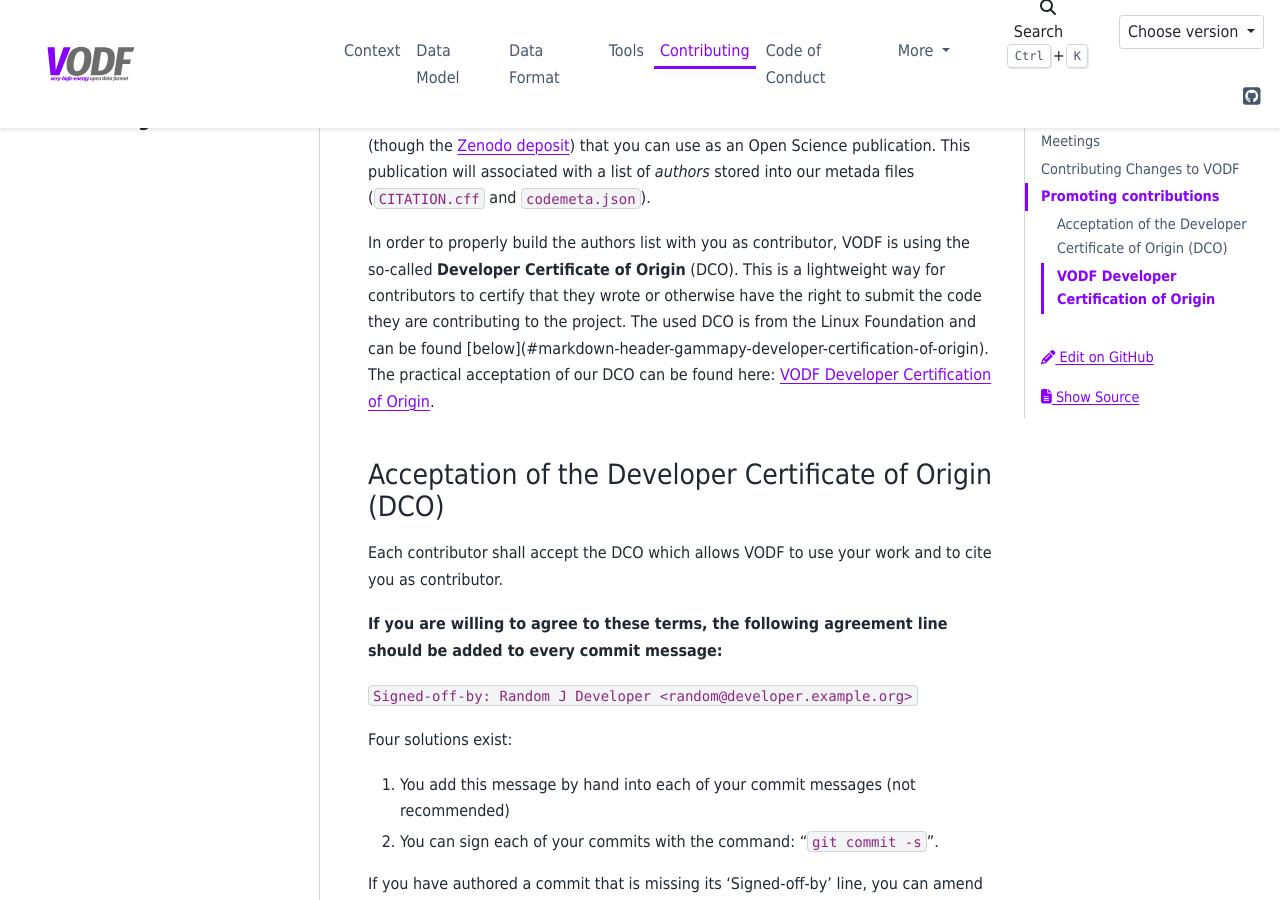
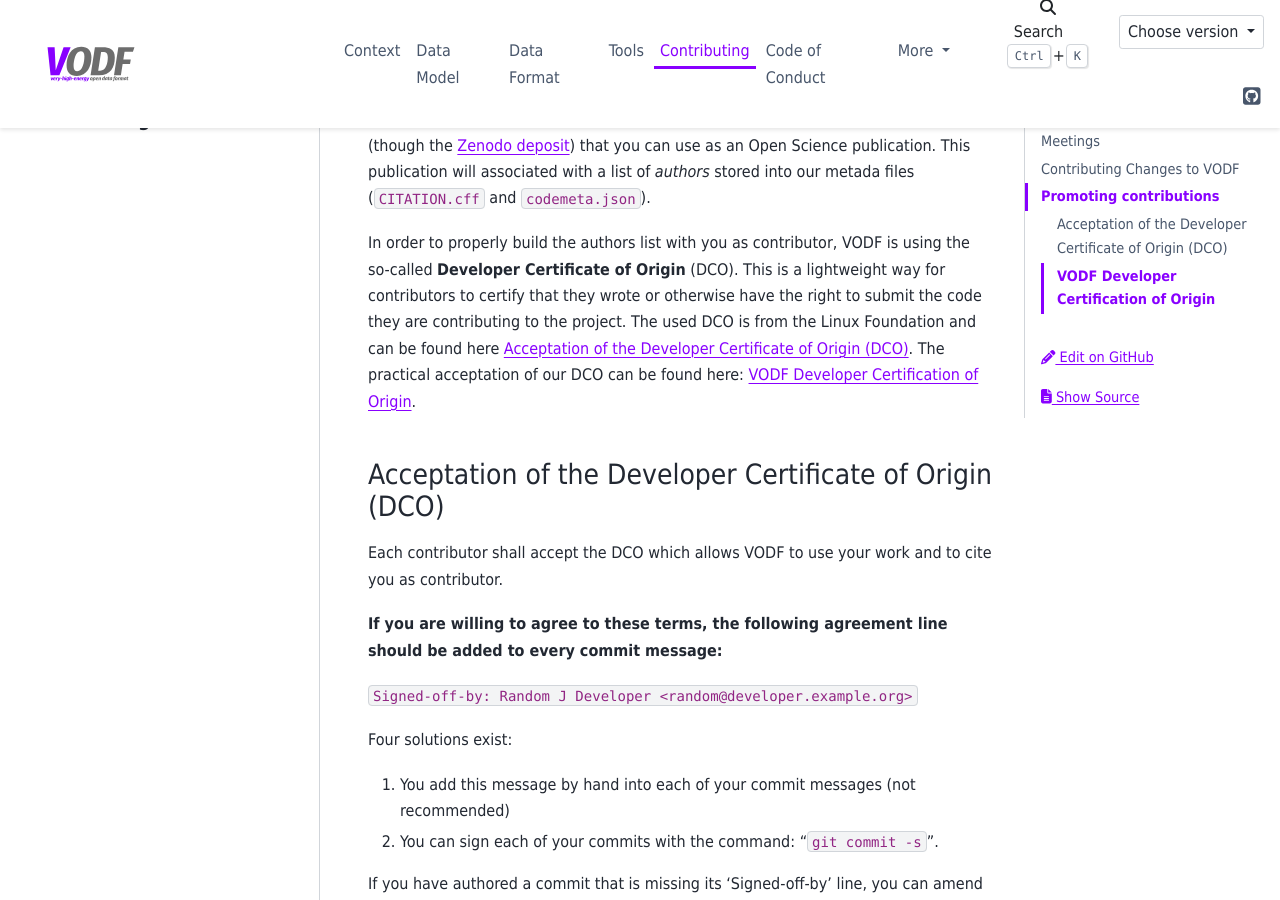
Before and after one commit to VODF/vodf-docs, a Sphinx documentation site: the page built from source/contributing.rst, in a window 1280 px wide and 900 px high, scrolled down 1824 px. Built offline with Sphinx 7.4.7 and the PyData theme 0.15.4, drawn with Linux system fonts in a browser that asks for light colours; some of the changed text lies outside the part shown.

Commit message:
Fix typo
Signed-off-by: Bruno Khelifi <khelifi@in2p3.fr>

```diff
--- a/source/contributing.rst
+++ b/source/contributing.rst
@@ -21,7 +21,7 @@ Contributing Changes to VODF
 Reporting Issues
 ----------------
 When opening an issue to report a problem, please try to provide a minimal example
-that describes the issue along with details of the used data and `VODF` version you
+that describes the issue along with details of the used data and VODF version you
 are using.
 
 How to make a change?
@@ -82,8 +82,8 @@ In order to properly build the authors list with you as contributor, VODF is usi
 so-called **Developer Certificate of Origin** (DCO). This is a lightweight way for
 contributors to certify that they wrote or otherwise have the right to submit the
 code they are contributing to the project. The used DCO is from the Linux Foundation
-and can be found [below](#markdown-header-gammapy-developer-certification-of-origin). The practical acceptation of our DCO
-can be found here: :ref:`DCO`.
+and can be found here :ref:`DCOaccept`. The practical acceptation of our DCO can
+be found here: :ref:`DCO`.
 
 .. _DCOaccept:
 
```
